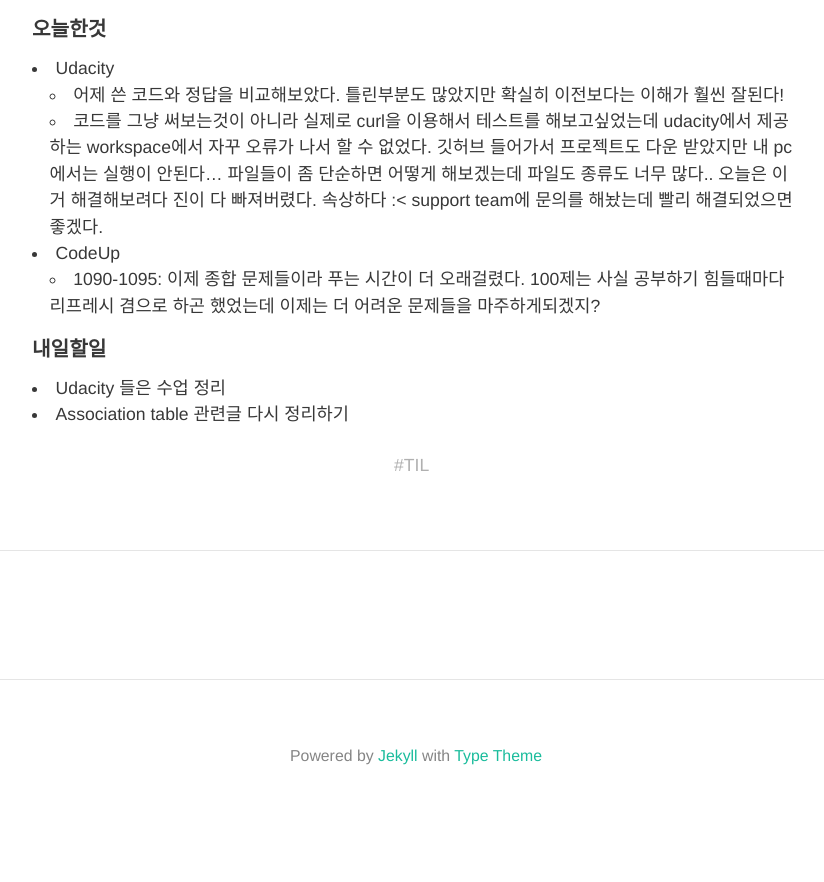
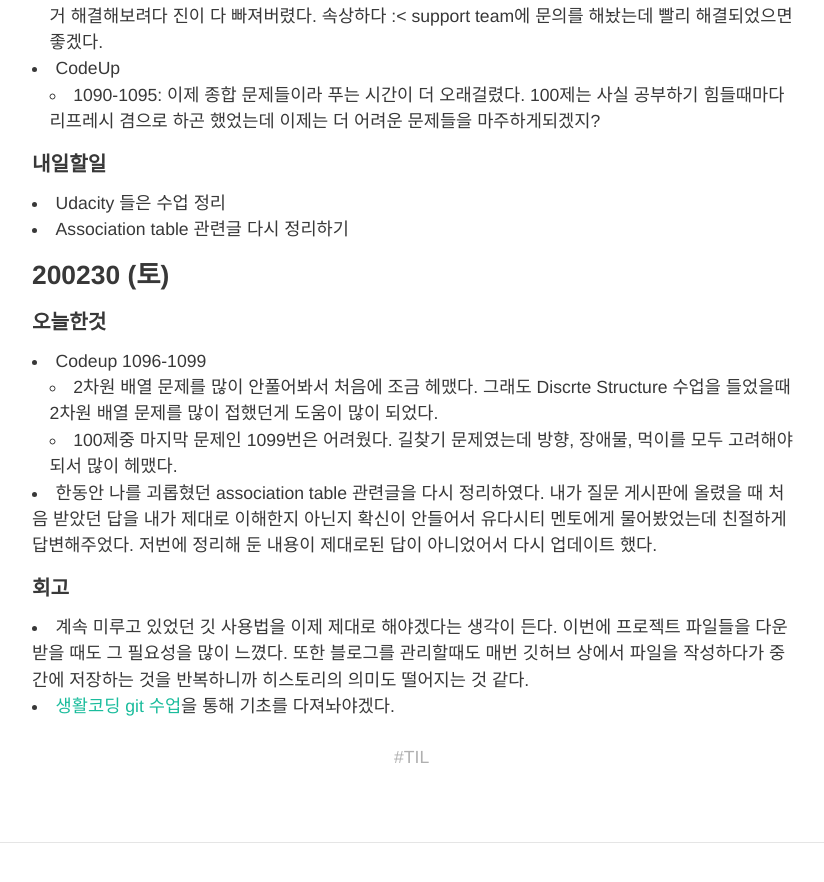
Before and after one commit to HyunlangBan/hyunlangban.github.io, a Jekyll site: the page built from _posts/2020-02-24-til-week.md, in a window 1280 px wide and 900 px high, scrolled down 1996 px. Shown: the top 882 px of the window, without its empty margins (224-1048 px from the left). Built offline with Jekyll 4.4.1, drawn with Linux system fonts in a browser that asks for light colours; nearby versions of some CDN libraries; some web fonts are replaced; comment, search, counter and statistics services are not loaded; before the commit the page ends 2828 px from its top, so only the background shows below that; some of the changed text lies outside the part shown.

Commit message:
Update 2020-02-24-til-week.md

```diff
--- a/_posts/2020-02-24-til-week.md
+++ b/_posts/2020-02-24-til-week.md
@@ -53,3 +49,15 @@ tag: TIL
 #### 내일할일
 - Udacity 들은 수업 정리
 - Association table 관련글 다시 정리하기
+
+
+### 200230 (토)
+#### 오늘한것
+- Codeup 1096-1099
+  - 2차원 배열 문제를 많이 안풀어봐서 처음에 조금 헤맸다. 그래도 Discrte Structure 수업을 들었을때 2차원 배열 문제를 많이 접했던게 도움이 많이 되었다.
+  - 100제중 마지막 문제인 1099번은 어려웠다. 길찾기 문제였는데 방향, 장애물, 먹이를 모두 고려해야되서 많이 헤맸다.
+- 한동안 나를 괴롭혔던 association table 관련글을 다시 정리하였다. 내가 질문 게시판에 올렸을 때 처음 받았던 답을 내가 제대로 이해한지 아닌지 확신이 안들어서 유다시티 멘토에게 물어봤었는데 친절하게 답변해주었다. 저번에 정리해 둔 내용이 제대로된 답이 아니었어서 다시 업데이트 했다.
+
+#### 회고
+- 계속 미루고 있었던 깃 사용법을 이제 제대로 해야겠다는 생각이 든다. 이번에 프로젝트 파일들을 다운받을 때도 그 필요성을 많이 느꼈다. 또한 블로그를 관리할때도 매번 깃허브 상에서 파일을 작성하다가 중간에 저장하는 것을 반복하니까 히스토리의 의미도 떨어지는 것 같다.
+ - [생활코딩 git 수업](https://opentutorials.org/course/3837/22434)을 통해 기초를 다져놔야겠다.
```
Also changed, not shown: other parts of _posts/2020-02-24-til-week.md (+1 -5 lines).
